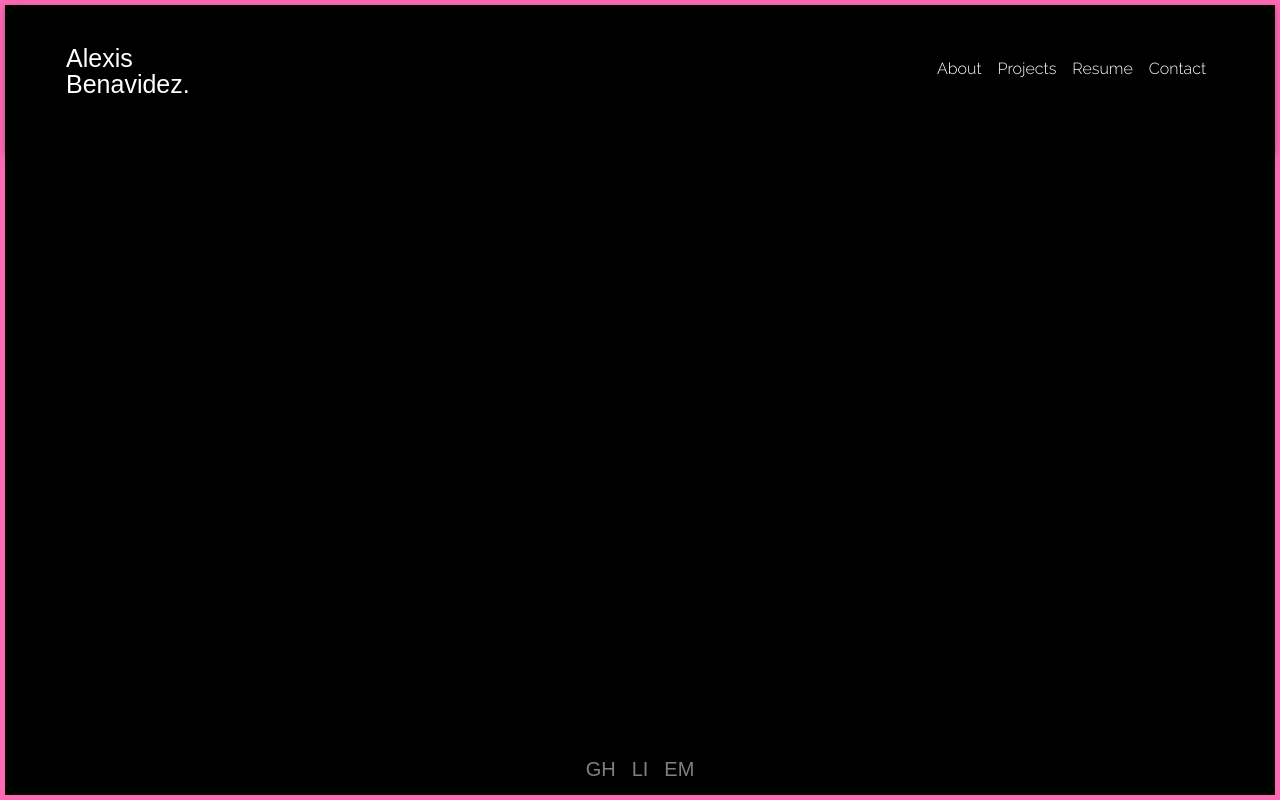
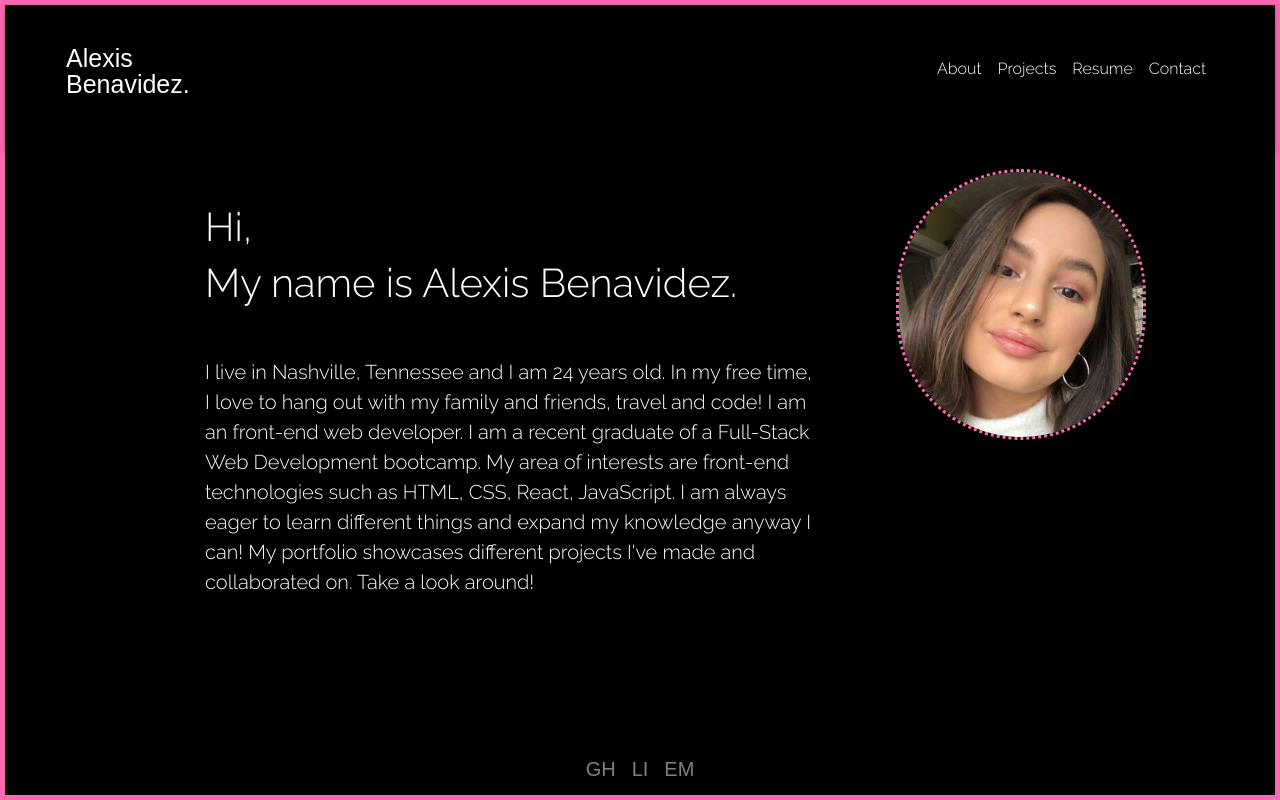
Before and after one commit to alexisbenavidez99/my_portfolio, a React (Create React App) app: page / in a window 1280 px wide. Built offline with nearby package versions, Linux system fonts and the light colour scheme; a web font is replaced by a local one.

Commit message:
fixing errors

```diff
--- a/src/components/AnimatedRoutes.js
+++ b/src/components/AnimatedRoutes.js
@@ -13,7 +13,7 @@
     return (
         <AnimatePresence>
             <Routes location={location} key={location.pathname}>
-                <Route path="/my_portfolio" element={<About />} />
+                <Route path="/" element={<About />} />
                 <Route path="/about" element={<About />} />
                 <Route path="/projects" element={<Projects />} />
                 <Route path="/resume" element={<Resume />} />
```
